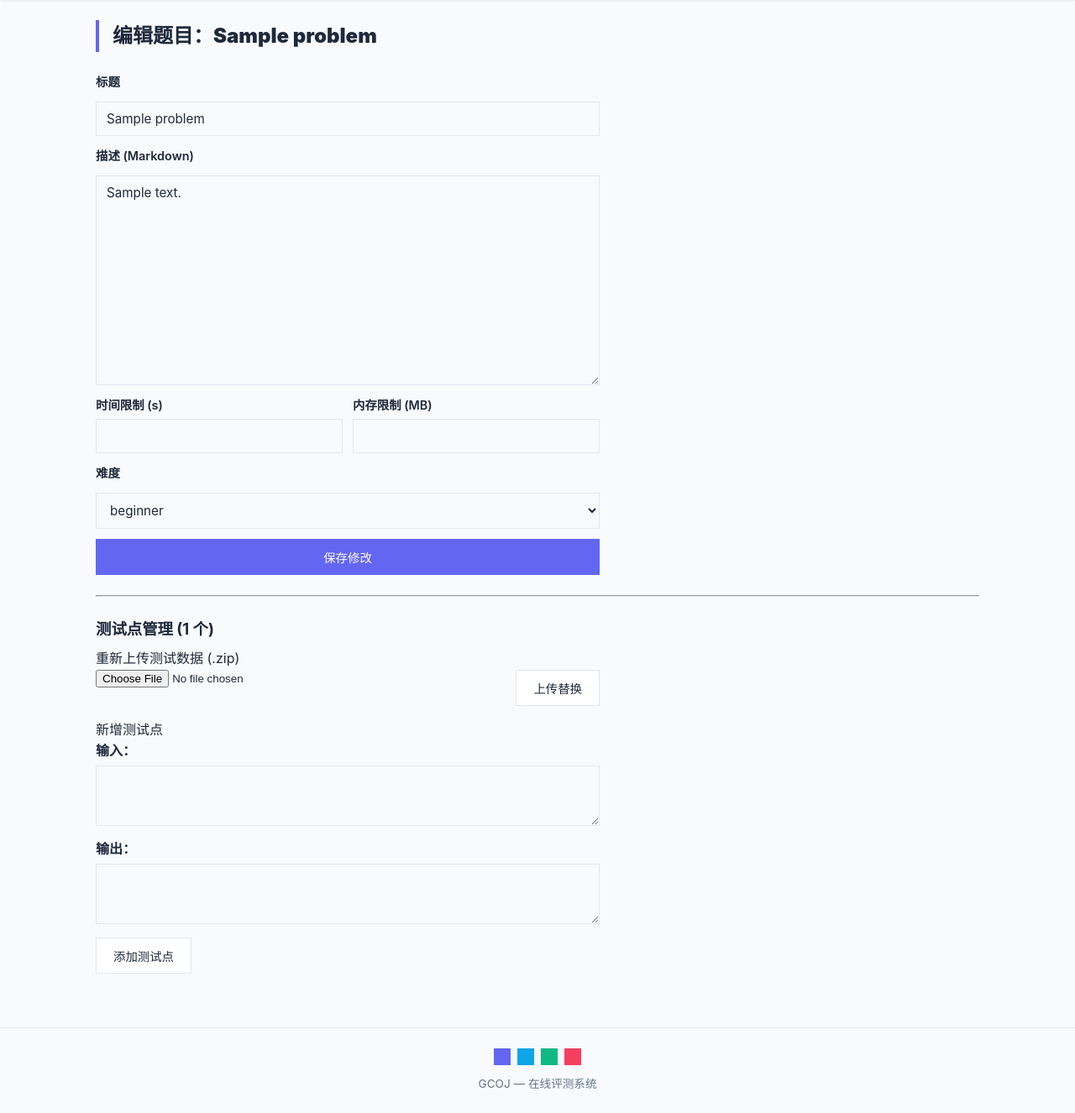
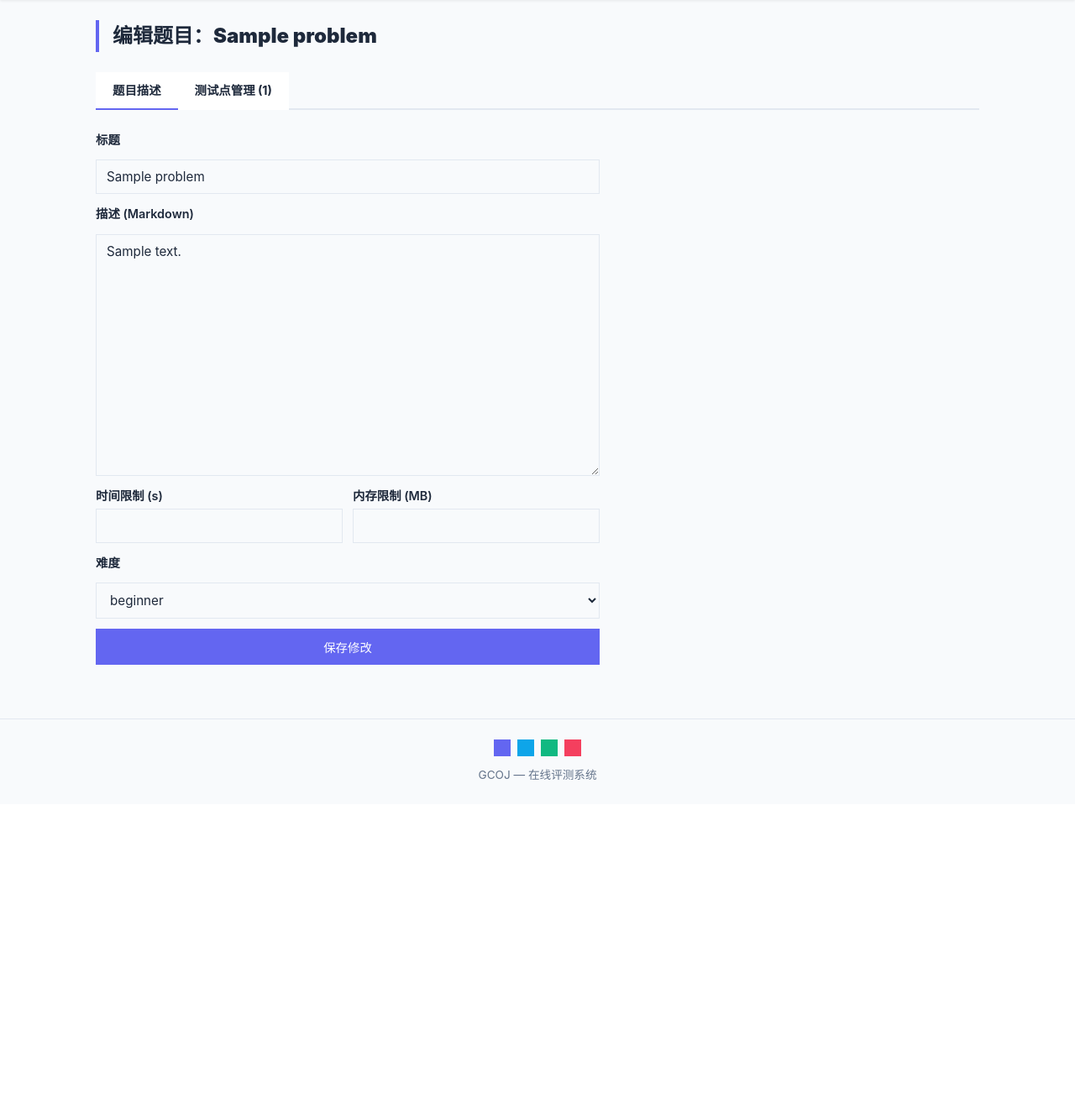
Before and after one commit to Graphcity123/GraphCityOJ, a Django app: template frontend/oj/templates/oj/problems/edit.html in a window 1280 px wide. Shown: the part 56-1382 px from the top of the page at 84% size. After the commit the page ends 986 px from the top, so only its background shows below. Run offline with Django 5.2, Linux system fonts and the light colour scheme; the template is opened without the code that fills it: most values are stand-ins (such as "Sample title", 1, 10 or a date in 2020); some web fonts are replaced.

Commit message:
feat: tabbed edit page (题目描述 / 测试点管理) + fixed button layout
- Edit page: two tab buttons at top, switches between desc form and TC management
- Detail page: both buttons same width (edit/delete), delete uses separate form
- Test case add/reupload forms on TC tab

```diff
--- a/frontend/oj/templates/oj/problems/edit.html
+++ b/frontend/oj/templates/oj/problems/edit.html
@@ -3,6 +3,40 @@
 
 {% block content %}
 <h2>编辑题目：{{ problem.title }}</h2>
+
+<div style="display:flex;gap:0;margin-bottom:24px;border-bottom:2px solid var(--border)">
+    <a href="?tab=desc" class="btn"
+       style="border:none;border-bottom:2px solid {% if request.GET.tab != 'tc' %}var(--primary){% else %}transparent{% endif %};margin-bottom:-2px;font-weight:700">
+        题目描述
+    </a>
+    <a href="?tab=tc" class="btn"
+       style="border:none;border-bottom:2px solid {% if request.GET.tab == 'tc' %}var(--primary){% else %}transparent{% endif %};margin-bottom:-2px;font-weight:700">
+        测试点管理 ({{ problem.testcase_count }})
+    </a>
+</div>
+
+{% if request.GET.tab == 'tc' %}
+
+    <form method="post" enctype="multipart/form-data" style="max-width:600px;margin-bottom:20px">
+        {% csrf_token %}
+        <label>重新上传测试数据 (.zip)</label>
+        <div style="display:flex;gap:8px">
+            <input type="file" name="tc_zip" accept=".zip" style="flex:1">
+            <button type="submit" name="action" value="reupload" class="btn btn-primary">上传替换</button>
+        </div>
+    </form>
+
+    <form method="post" style="max-width:600px;margin-bottom:20px">
+        {% csrf_token %}
+        <label>新增测试点</label>
+        <textarea name="tc_input" rows="3" placeholder="输入数据"
+                  style="width:100%;font-family:'JetBrains Mono',monospace;padding:8px;border:1px solid var(--border);background:var(--bg);margin-bottom:6px"></textarea>
+        <textarea name="tc_output" rows="3" placeholder="期望输出"
+                  style="width:100%;font-family:'JetBrains Mono',monospace;padding:8px;border:1px solid var(--border);background:var(--bg)"></textarea>
+        <button type="submit" name="action" value="add_tc" class="btn" style="margin-top:8px">添加</button>
+    </form>
+
+{% else %}
 
     <form method="post" class="auth-form" style="max-width:600px">
         {% csrf_token %}
@@ -10,7 +44,7 @@
         <input type="text" name="title" value="{{ problem.title }}" required>
 
         <label>描述 (Markdown)</label>
-    <textarea name="description" rows="12">{{ problem.description }}</textarea>
+        <textarea name="description" rows="14">{{ problem.description }}</textarea>
 
         <div>
             <div style="display:flex;gap:12px;margin-bottom:4px">
@@ -35,30 +69,5 @@
         <button type="submit" name="action" value="save" class="btn btn-primary">保存修改</button>
     </form>
 
-<hr style="margin:24px 0;border-color:var(--border)">
-
-<h3>测试点管理 ({{ problem.testcase_count }} 个)</h3>
-
-<form method="post" enctype="multipart/form-data" style="max-width:600px;margin-bottom:16px">
-    {% csrf_token %}
-    <label>重新上传测试数据 (.zip)</label>
-    <div style="display:flex;gap:8px">
-        <input type="file" name="tc_zip" accept=".zip" style="flex:1">
-        <button type="submit" name="action" value="reupload" class="btn">上传替换</button>
-    </div>
-</form>
-
-<form method="post" style="max-width:600px">
-    {% csrf_token %}
-    <label>新增测试点</label>
-    <div class="sample">
-        <div style="margin-bottom:4px"><strong>输入：</strong></div>
-        <textarea name="tc_input" rows="3" style="width:100%;font-family:'JetBrains Mono',monospace;padding:8px;border:1px solid var(--border);background:var(--bg)"></textarea>
-    </div>
-    <div class="sample" style="margin-top:8px">
-        <div style="margin-bottom:4px"><strong>输出：</strong></div>
-        <textarea name="tc_output" rows="3" style="width:100%;font-family:'JetBrains Mono',monospace;padding:8px;border:1px solid var(--border);background:var(--bg)"></textarea>
-    </div>
-    <button type="submit" name="action" value="add_tc" class="btn" style="margin-top:8px">添加测试点</button>
-</form>
+{% endif %}
 {% endblock %}
```
Also changed, not shown: frontend/oj/templates/oj/problems/detail.html (+6 -6 lines). Lines whose indentation alone changed are shown as unchanged.
